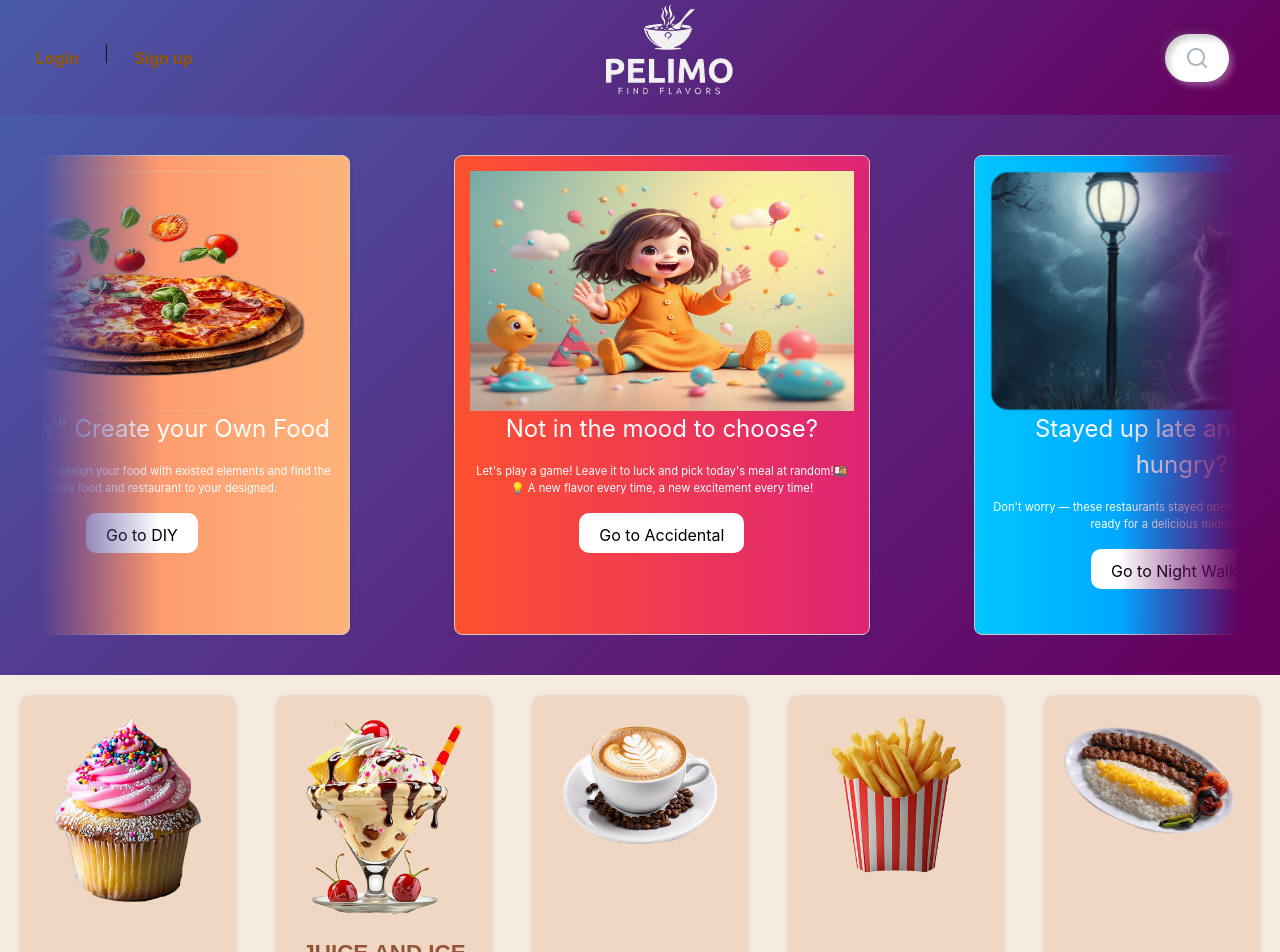
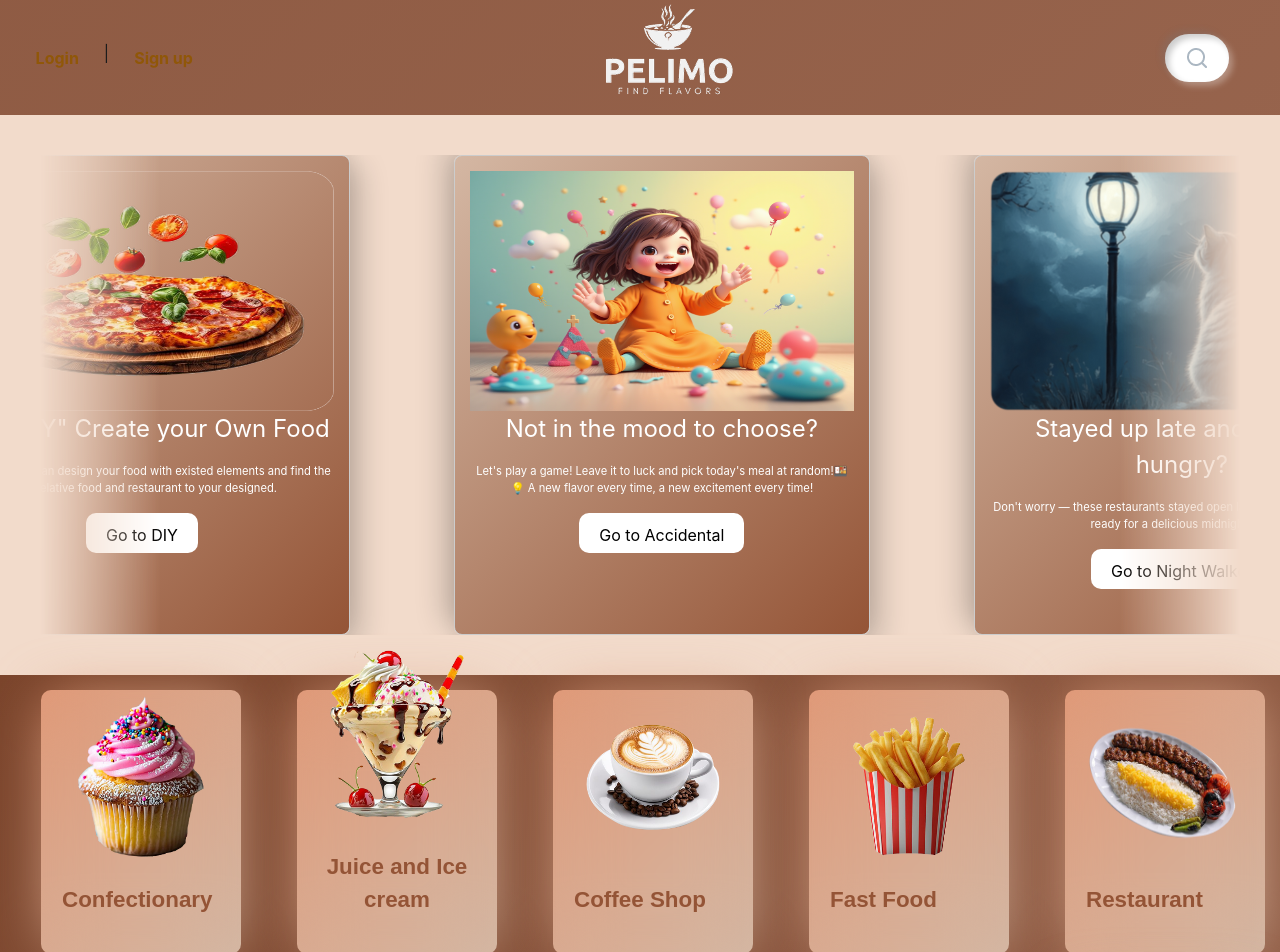
Before and after one commit to pelimo-team/frontend, a React (Vite) app: page / in a window 1280 px wide. Shown: the top 952 px of the page. Built offline with nearby package versions, Linux system fonts and the light colour scheme.

Commit message:
fixing advanced search problems and re design hoe

```diff
--- a/src/components/AdvancedSearch/CategoryTabs.tsx
+++ b/src/components/AdvancedSearch/CategoryTabs.tsx
@@ -1,16 +1,21 @@
-import React, { useRef, useEffect } from 'react';
-import { CategoryType, categories } from './types';
+import React, { useContext, useRef, useEffect, useState} from 'react';
+import { AuthContext } from "../../pages/AuthContext";
+import {  categories } from './types';
 
-interface CategoryTabsProps {
-  activeTab: CategoryType;
-  setActiveTab: (tab: CategoryType) => void;
-}
+// interface CategoryTabsProps {
+//   activeTab: CategoryType;
+//   setActiveTab: (tab: CategoryType) => void;
+// }
 
-const CategoryTabs: React.FC<CategoryTabsProps> = ({ activeTab, setActiveTab }) => {
-  const [underlineStyle, setUnderlineStyle] = React.useState<{
-    width: string;
-    left: string;
-  }>({ width: "0px", left: "0px" });
+
+const CategoryTabs: React.FC = () => {
+  const { activeTab, setActiveTab } = useContext(AuthContext); // ✅ Read directly from context
+  const [underlineStyle, setUnderlineStyle] = useState<{ width: string; left: string }>({
+    width: "0px",
+    left: "0px",
+  });
+
+
 
   const tabsRef = useRef<(HTMLButtonElement | null)[]>([]);
 
--- a/src/components/AdvancedSearch/types.ts
+++ b/src/components/AdvancedSearch/types.ts
@@ -5,6 +5,8 @@ export interface Restaurant {
   average_rating: number | null;
   reviews_count: number;
   delivery_cost: number;
+  discription:string;
+  city: number
 }
 
 export interface MenuItem {
@@ -33,9 +35,9 @@ export const categories = [
   "Restaurant",
   "Fast Food",
   "Coffee Shop",
-  "Juice",
-  "pastry",
-  "Fruit",
+  "Juice and Ice cream",
+  "Confectionary",
+  "Fruits",
 ] as const;
 
 export const allFilters = [
@@ -47,7 +49,7 @@ export const allFilters = [
   "Best Seller",
   "Most Expensive",
   "Cheapest",
-  "Has Image",
+
 ] as const;
 
 export type FilterType = (typeof allFilters)[number];
--- a/src/components/Cart/CartSummary.tsx
+++ b/src/components/Cart/CartSummary.tsx
@@ -29,19 +29,19 @@ const CartSummary: React.FC<CartSummaryProps> = ({ items, deliveryCost }) => {
       <div className="d-flex justify-content-between mb-2">
         <span>جمع سفارش:</span>
         <span className="cart-food-price">
-          {itemsTotal.toLocaleString()} تومان
+        {(itemsTotal || 0).toLocaleString()} تومان
         </span>
       </div>
       <div className="d-flex justify-content-between mb-3">
         <span>هزینه ارسال:</span>
         <span className="cart-food-price">
-          {deliveryCost.toLocaleString()} تومان
+          {(deliveryCost || 0).toLocaleString()} تومان
         </span>
       </div>
       <div className="d-flex justify-content-between fw-bold">
         <span>مجموع:</span>
         <span className="cart-food-price">
-          {overallTotal.toLocaleString()} تومان
+          {(overallTotal || 0).toLocaleString()} تومان
         </span>
       </div>
 
--- a/src/components/HomePage/CategoriesSection.tsx
+++ b/src/components/HomePage/CategoriesSection.tsx
@@ -1,23 +1,42 @@
 import styles from "../../styles/HomePage.module.css";
+import { useNavigate } from "react-router-dom";
+import { useContext } from "react";
+import { AuthContext } from "../../pages/AuthContext";
+import { CategoryType } from "../../components/AdvancedSearch/types";
 
 const CategoriesSection = () => {
+  const navigate = useNavigate();
+  const { setActiveTab } = useContext(AuthContext);
+  const handleNavigation = (label: CategoryType) => {
+    setActiveTab(label); // ✅ Update the active tab globally
+    navigate("./advanced-search"); // Example navigation
+  };
   return (
     <section className={styles["categories-section"]}>
       {[
-        { src: "restaurant.png", label: "RESTAURANT" },
-        { src: "fast food.png", label: "FAST FOOD" },
-        { src: "coffee shop.png", label: "COFFEE SHOP" },
-        { src: "juice and ice cream.png", label: "JUICE AND ICE CREAM" },
-        { src: "confectionary.png", label: "CONFECTIONARY" },
-        { src: "fruits.png", label: "FRUITS" },
+        { src: "restaurant.png", label: "Restaurant",  },
+        { src: "fast food.png", label: "Fast Food" },
+        { src: "coffee shop.png", label: "Coffee Shop" },
+        { src: "juice and ice cream.png", label: "Juice and Ice cream" },
+        { src: "confectionary.png", label: "Confectionary" },
+        { src: "fruits.png", label: "Fruits" },
       ].map((item, index) => (
-        <div
+        <button
           key={index}
-          className={`${styles["category-item"]} ${styles["fade-in-up"]} ${styles[`delay-${index + 1}`]}`}
+          className={`${styles["category-item"]} ${styles["fade-in-up"]} ${
+            styles[`delay-${index + 1}`]
+          }`}
+          onClick={() => handleNavigation(item.label as CategoryType)}
+
         >
-          <img src={item.src} alt={item.label} />
+          <img
+            className={styles["cat-item-image"]}
+            src={item.src}
+            alt={item.label}
+          />
           <p>{item.label}</p>
-        </div>
+
+        </button>
       ))}
     </section>
   );
--- a/src/components/HomePage/HeroSection.tsx
+++ b/src/components/HomePage/HeroSection.tsx
@@ -17,7 +17,7 @@ interface Slide {
 const slides: Slide[] = [
   {
     position: "1",
-    bg: "linear-gradient(to right, #ff7e5f, #feb47b)",
+    bg: "linear-gradient(135deg, #D4B7A3, #945436)",
     text: 'Use "DIY" Create your Own Food',
     description:
       'With "DIY" you can design your food with existed elements and find the most relative food and restaurant to your designed.',
@@ -27,7 +27,7 @@ const slides: Slide[] = [
   },
   {
     position: "2",
-    bg: "linear-gradient(to right, #6a11cb, #2575fc)",
+    bg: "linear-gradient(135deg, #D4B7A3, #945436)",
     text: "Play Games, Earn Discounts, Charge your Wallet",
     description: "Earn money with playing!",
     image: "/game console.png",
@@ -36,7 +36,7 @@ const slides: Slide[] = [
   },
   {
     position:"3",
-    bg: "linear-gradient(to right, #00c6ff, #0072ff)",
+    bg: "linear-gradient(135deg, #D4B7A3, #945436)",
     text: "Stayed up late and feeling hungry?",
     description:
       "Don't worry — these restaurants stayed open late just for you!🍔✨ Get ready for a delicious midnight bite!",
@@ -46,7 +46,7 @@ const slides: Slide[] = [
   },
   {
     position:"4",
-     bg: "linear-gradient(to right, #ff512f, #dd2476)",
+     bg: "linear-gradient(135deg, #D4B7A3, #945436)",
     text: "Not in the mood to choose?",
     description:
       "Let's play a game! Leave it to luck and pick today's meal at random!🍱💡 A new flavor every time, a new excitement every time!",
--- a/src/pages/AdvancedSearch.tsx
+++ b/src/pages/AdvancedSearch.tsx
@@ -1,7 +1,12 @@
 import React, { useState, useEffect } from "react";
 import "../styles/AdvancedSearch.css";
 import { useLocation } from "react-router-dom";
-import { CategoryType, FilterType, Restaurant, MenuItem } from "../components/AdvancedSearch/types";
+import {
+  CategoryType,
+  FilterType,
+  Restaurant,
+  MenuItem,
+} from "../components/AdvancedSearch/types";
 import Header from "../components/AdvancedSearch/Header";
 import CategoryTabs from "../components/AdvancedSearch/CategoryTabs";
 import Filters from "../components/AdvancedSearch/Filters";
@@ -19,8 +24,12 @@ const AdvancedSearch: React.FC = () => {
   const [menuItems, setMenuItems] = useState<MenuItem[]>([]);
   const [loading, setLoading] = useState<boolean>(false);
   const [error, setError] = useState<string | null>(null);
-  const [searchMode, setSearchMode] = useState<"restaurants" | "items">("restaurants");
-  const [selectedShopIndex, setSelectedShopIndex] = useState<number | null>(null);
+  const [searchMode, setSearchMode] = useState<"restaurants" | "items">(
+    "restaurants"
+  );
+  const [selectedShopIndex, setSelectedShopIndex] = useState<number | null>(
+    null
+  );
   const [showAllItems, setShowAllItems] = useState<boolean>(false);
 
   useEffect(() => {
@@ -107,8 +116,7 @@ const AdvancedSearch: React.FC = () => {
         queryParams.append("is_onsale", "true");
       if (activeFilters.includes("Best Seller"))
         queryParams.append("is_bestseller", "true");
-      if (activeFilters.includes("Has Image"))
-        queryParams.append("has_image", "true");
+
       if (activeFilters.includes("Most Expensive"))
         queryParams.append("ordering", "-price");
       if (activeFilters.includes("Cheapest"))
@@ -172,9 +180,14 @@ const AdvancedSearch: React.FC = () => {
     }
   };
 
-  const visibleItems = searchMode === "restaurants"
-    ? showAllItems ? restaurants : restaurants.slice(0, 6)
-    : showAllItems ? menuItems : menuItems.slice(0, 6);
+  const visibleItems =
+    searchMode === "restaurants"
+      ? showAllItems
+        ? restaurants
+        : restaurants.slice(0, 6)
+      : showAllItems
+      ? menuItems
+      : menuItems.slice(0, 6);
 
   return (
     <div className="advanced-search">
@@ -184,14 +197,8 @@ const AdvancedSearch: React.FC = () => {
         searchMode={searchMode}
         setSearchMode={setSearchMode}
       />
-      <CategoryTabs
-        activeTab={activeTab}
-        setActiveTab={setActiveTab}
-      />
-      <Filters
-        activeFilters={activeFilters}
-        toggleFilter={toggleFilter}
-      />
+      <CategoryTabs activeTab={activeTab} setActiveTab={setActiveTab} />
+      <Filters activeFilters={activeFilters} toggleFilter={toggleFilter} />
       <ResultsSection
         searchMode={searchMode}
         visibleItems={visibleItems}
--- a/src/pages/AuthContext.tsx
+++ b/src/pages/AuthContext.tsx
@@ -1,19 +1,25 @@
 import{ createContext, useState, useEffect, ReactNode } from "react";
+import { CategoryType } from "../components/AdvancedSearch/types"
 
 interface AuthContextType {
   isLoggedIn: boolean;
   login: () => void;
   logout: () => void;
+  activeTab: CategoryType;
+  setActiveTab: (tab: CategoryType) => void;
 }
 
 export const AuthContext = createContext<AuthContextType>({
   isLoggedIn: false,
   login: () => {},
   logout: () => {},
+  activeTab: "Restaurant", // Default Value
+  setActiveTab: () => {},
 });
 
 export const AuthProvider = ({ children }: { children: ReactNode }) => {
   const [isLoggedIn, setIsLoggedIn] = useState<boolean>(false);
+  const [activeTab, setActiveTab] = useState<CategoryType>("Restaurant"); // New State
 
   useEffect(() => {
     const token = localStorage.getItem("token");
@@ -31,7 +37,7 @@ export const AuthProvider = ({ children }: { children: ReactNode }) => {
   };
 
   return (
-    <AuthContext.Provider value={{ isLoggedIn, login, logout }}>
+    <AuthContext.Provider value={{ isLoggedIn, login, logout, activeTab, setActiveTab }}>
       {children}
     </AuthContext.Provider>
   );
--- a/src/styles/AdvancedSearch.css
+++ b/src/styles/AdvancedSearch.css
@@ -92,6 +92,7 @@ body {
   align-items: center;
   justify-content: center;
   backdrop-filter: blur(8px);
+  background: none;
 }
 
 .cart-icon-advanced-search:hover,
--- a/src/styles/HomePage.module.css
+++ b/src/styles/HomePage.module.css
@@ -23,11 +23,11 @@ body {
 /* هدر */
 .home-header {
   display: grid;
-  grid-template-columns:  2% 50% 1.75% 42.25%;
+  grid-template-columns: 2% 50% 1.75% 42.25%;
   align-items: center;
   font-family: -apple-system, BlinkMacSystemFont, sans-serif;
   overflow: auto;
-  background: linear-gradient(315deg, rgba(101,0,94,1) 3%, rgba(60,132,206,1) 38%, rgba(48,238,226,1) 68%, rgba(255,25,25,1) 98%);
+  background:linear-gradient(135deg, #7A442B, #97644D);
   animation: gradient 15s ease infinite;
   background-size: 400% 400%;
   background-attachment: fixed;
@@ -36,8 +36,6 @@ body {
 }
 /*slider*/
 /* From Uiverse.io by ashwin_5681 */
-
-
 
 /* ستون 1: Login | Sign up */
 .header-left {
@@ -67,8 +65,6 @@ body {
 
 /* ستون 2: فیلد Address */
 
-
-
 .magnify-icon1 {
   position: absolute;
   left: 10px;
@@ -91,11 +87,9 @@ body {
 .header-logo img {
   height: auto;
   width: 10rem;
-
 }
 
-
-.search-container{
+.search-container {
   max-width: 20rem;
   margin-left: auto;
   background: #fff;
@@ -114,35 +108,29 @@ body {
  text-shadow:  0px 0px 6px rgba(255,255,255,.3),
             -4px -4px 6px rgba(116, 125, 136, .2);
 text-shadow: 2px 2px 3px rgba(255,255,255,0.5);*/
-box-shadow:  4px 4px 6px 0 rgba(255,255,255,.3),
-            -4px -4px 6px 0 rgba(116, 125, 136, .2),
-  inset -4px -4px 6px 0 rgba(255,255,255,.2),
-  inset 4px 4px 6px 0 rgba(0, 0, 0, .2);
+  box-shadow: 4px 4px 6px 0 rgba(255, 255, 255, 0.3),
+    -4px -4px 6px 0 rgba(116, 125, 136, 0.2),
+    inset -4px -4px 6px 0 rgba(255, 255, 255, 0.2),
+    inset 4px 4px 6px 0 rgba(0, 0, 0, 0.2);
 }
 
-.search-container:hover > .search-input{
+.search-container:hover > .search-input {
   width: 20rem;
 }
 
-.search-container .search-input{
+.search-container .search-input {
   background: transparent;
   border: none;
-  outline:none;
+  outline: none;
   width: 0px;
   font-weight: 500;
   font-size: 16px;
   transition: 0.8s;
-
 }
 
-.search-container .search-btn .fas{
+.search-container .search-btn .fas {
   color: #5cbdbb;
 }
-
-
-
-
-
 
 .magnify-icon2 {
   position: absolute;
@@ -166,8 +154,6 @@ box-shadow:  4px 4px 6px 0 rgba(255,255,255,.3),
   margin-top: 5px;
 } */
 
-
-
 .profile-dropdown-content {
   margin-left: 4rem;
   display: none;
@@ -176,13 +162,13 @@ box-shadow:  4px 4px 6px 0 rgba(255,255,255,.3),
   z-index: 1;
   min-width: 200px;
   background-color: white;
-  border: 2px solid #ABB7C2;
+  border: 2px solid #abb7c2;
   border-radius: 0px 15px 15px 15px;
-  box-shadow: 0px 8px 16px 0px rgba(0,0,0,0.2);
+  box-shadow: 0px 8px 16px 0px rgba(0, 0, 0, 0.2);
 }
 
 .profile-dropdown-content a {
-  color: #ABB7C2;
+  color: #abb7c2;
   padding: 8px 10px;
   text-decoration: none;
   display: block;
@@ -190,13 +176,13 @@ box-shadow:  4px 4px 6px 0 rgba(255,255,255,.3),
 }
 
 .profile-dropdown-content a:hover {
-  background-color: #ABB7C2;
+  background-color: #abb7c2;
   color: black;
 }
 
 .profile-dropdown-content a:focus {
   background-color: white;
-  color: #ABB7C2;
+  color: #abb7c2;
 }
 
 .first-line:hover {
@@ -207,21 +193,19 @@ box-shadow:  4px 4px 6px 0 rgba(255,255,255,.3),
   border-radius: 0px 0px 13px 13px;
 }
 
-
 .profile-button:hover .profile-dropdown-content {
   display: block;
 }
 
-.profile-icon{
-
+.profile-icon {
   width: 2rem;
   height: 2rem;
 }
-.home-profile  {
+.home-profile {
   margin-left: 3rem;
   height: 3rem;
   width: 3rem;
-  background:white;
+  background: white;
   border: none;
   border-radius: 30rem;
   color: #fff;
@@ -235,7 +219,6 @@ box-shadow:  4px 4px 6px 0 rgba(255,255,255,.3),
   box-shadow: 0 4px 15px rgba(0, 0, 0, 0.2);
 }
 
-
 /* بخش Hero */
 .hero-section {
   position: relative;
@@ -246,10 +229,14 @@ box-shadow:  4px 4px 6px 0 rgba(255,255,255,.3),
   padding: 40px;
   font-family: -apple-system, BlinkMacSystemFont, sans-serif;
   overflow: auto;
-  background: linear-gradient(315deg, rgba(101,0,94,1) 3%, rgba(60,132,206,1) 38%, rgba(48,238,226,1) 68%, rgba(255,25,25,1) 98%);
+  background-color: #F2DBCB;
+;
+
   animation: gradient 15s ease infinite;
   background-size: 400% 400%;
   background-attachment: fixed;
+
+
 }
 @keyframes gradient {
   0% {
@@ -311,7 +298,6 @@ box-shadow:  4px 4px 6px 0 rgba(255,255,255,.3),
   }
 }
 
-
 .hero-content {
   flex: 1;
   padding: 1rem;
@@ -322,9 +308,17 @@ box-shadow:  4px 4px 6px 0 rgba(255,255,255,.3),
   padding: 15px;
   border: 1px solid #ccc;
   border-radius: 8px;
-  box-shadow: 0 2px 5px rgba(0, 0, 0, 0.1);
+  box-shadow:
+  10px 10px 30px rgba(0, 0, 0, 0.2),  /* سایه تیره در پایین و راست */
+  -10px -10px 30px rgba(0, 0, 0, 0.2); /* سایه روشن بالا و چپ */
   color: white;
   text-align: center;
+}
+.card:hover{
+  box-shadow:
+    15px 15px 40px rgba(0, 0, 0, 0.3),
+    -15px -15px 40px rgba(255, 255, 255, 0.8);
+    transform: translateY(-5px); /* کمی بالا بیاید */
 }
 
 .card-text {
@@ -335,12 +329,12 @@ box-shadow:  4px 4px 6px 0 rgba(255,255,255,.3),
   font-size: 0.7rem;
   color: white;
 }
-.card img{
+.card img {
   width: 10rem;
   height: 15rem;
 }
-.card-button-text{
-  color:black;
+.card-button-text {
+  color: black;
   font-size: 1rem;
 }
 
@@ -358,7 +352,6 @@ box-shadow:  4px 4px 6px 0 rgba(255,255,255,.3),
   gap: 0;
 }
 .slider .list .item {
-
   width: var(--width);
   height: var(--height);
   position: absolute;
@@ -374,8 +367,7 @@ box-shadow:  4px 4px 6px 0 rgba(255,255,255,.3),
 }
 @keyframes autoRun {
   from {
-    left: calc(var(--width)*-1);
-
+    left: calc(var(--width) * -1);
   }
   to {
     left: 100%;
@@ -401,14 +393,13 @@ box-shadow:  4px 4px 6px 0 rgba(255,255,255,.3),
   }
 }
 
-
 .hero-content p {
   margin-bottom: 15px;
   font-size: 20px;
 }
 
 .hero-button {
-  background:white;
+  background: white;
   border: none;
   border-radius: 10px;
   color: #fff;
@@ -463,35 +454,65 @@ box-shadow:  4px 4px 6px 0 rgba(255,255,255,.3),
 }
 /* سکشن دسته‌بندی‌ها (Categories) */
 .categories-section {
-  display:grid;
-  grid-template-columns: repeat(auto-fit, minmax(30rem, 1fr));
+  display: grid;
+  grid-template-columns: 16.66% 16.66% 16.66% ;
   grid-gap: 100px;
   padding: 20px;
-  background-color: #f5ebe0;
+
   direction: rtl;
+  background:linear-gradient(135deg, #7A442B, #97644D);
 
 }
 .category-item {
+  border: none;
+  position: relative;
+  width: 190px;
+  height: 254px;
+  background-color: #000;
   display: flex;
   flex-direction: column;
-background-color: #f0d7c3;
-border-radius: 15px;
-box-shadow: 0 2px 5px rgba(0, 0, 0, 0.1);
-text-align: center;
-padding: 20px;
+  justify-content: end;
+  padding: 12px;
+  gap: 12px;
+  border-radius: 8px;
+  cursor: pointer;
 
   transition: transform 0.2s;
 }
-.category-item:hover{
-  transform: translateY(-15px);
+.category-item::before {
+  content: "";
+  position: absolute;
+  inset: 0;
+  left: -5px;
+  margin: auto;
+  width: 200px;
+  height: 264px;
+  border-radius: 10px;
+  background: linear-gradient(-45deg, #D4B7A3 0%, #e09a79 100%);
+  z-index: -10;
+  pointer-events: none;
+  transition: all 0.6s cubic-bezier(0.175, 0.885, 0.32, 1.275);
 }
-.category-item img {
-  width: 100%;
-  height: auto;
+.category-item::after {
+  content: "";
+  z-index: -1;
+  position: absolute;
+  inset: 0;
+  background: linear-gradient(-45deg, #D4B7A3 0%, #e09a79 100%);
+  transform: translate3d(0, 0, 0) scale(0.95);
+  filter: blur(20px);
+}
+.category-item::after {
+  filter: blur(30px);
+}
+.category-item:hover::before {
+  transform: rotate(-90deg) scaleX(1.34) scaleY(0.77);
+}
+.cat-item-image{
+  width: 10rem;
+  height: 20rem;
   border-radius: 10px;
-  margin-bottom: 15px;
   align-content: center;
-
 }
 .category-item p {
   font-family: sans-serif;
@@ -509,23 +530,21 @@ transition: transform 0.2s;
   display: flex;
   align-items: center;
   justify-content: center;
-
 }
 .best-ones-section {
   background: #f5ebe0;
   padding: 40px;
 }
 .best-ones-title {
-  text-align:left;
+  text-align: left;
   color: #945436;
   font-size: 4rem;
   margin-bottom: 20px;
 }
 .category-title {
-  text-align:right;
+  text-align: right;
   color: #945436;
   font-size: 4rem;
-
 }
 .best-ones-container {
   display: flex;
@@ -540,7 +559,7 @@ transition: transform 0.2s;
   border-radius: 10px;
   text-align: center;
   padding: 10px;
-  box-shadow: 0 2px 8px rgba(0,0,0,0.1);
+  box-shadow: 0 2px 8px rgba(0, 0, 0, 0.1);
 }
 
 .best-ones-item .image-box {
@@ -601,7 +620,7 @@ transition: transform 0.2s;
   margin: 0 0.5rem;
   background: white;
   border-radius: 0.5rem;
-  box-shadow: 0 2px 5px rgba(0,0,0,0.1);
+  box-shadow: 0 2px 5px rgba(0, 0, 0, 0.1);
 }
 
 .best-ones-item .image-box {
@@ -856,12 +875,24 @@ transition: transform 0.2s;
   animation: fadeInUp 0.6s ease-out forwards;
 }
 
-.delay-1 { animation-delay: 0.1s; }
-.delay-2 { animation-delay: 0.2s; }
-.delay-3 { animation-delay: 0.3s; }
-.delay-4 { animation-delay: 0.4s; }
-.delay-5 { animation-delay: 0.5s; }
-.delay-6 { animation-delay: 0.6s; }
+.delay-1 {
+  animation-delay: 0.1s;
+}
+.delay-2 {
+  animation-delay: 0.2s;
+}
+.delay-3 {
+  animation-delay: 0.3s;
+}
+.delay-4 {
+  animation-delay: 0.4s;
+}
+.delay-5 {
+  animation-delay: 0.5s;
+}
+.delay-6 {
+  animation-delay: 0.6s;
+}
 /* فقط یک انیمیشن ساده هنگام سوییچ کارت‌ها روی container */
 .slide-animation {
   animation: slideFade 0.4s ease;
@@ -904,7 +935,7 @@ transition: transform 0.2s;
   margin: 0 0.5rem;
   background: #fff;
   border-radius: 10px;
-  box-shadow: 0 2px 8px rgba(0,0,0,0.1);
+  box-shadow: 0 2px 8px rgba(0, 0, 0, 0.1);
   padding: 10px;
   box-sizing: border-box;
   transition: transform 0.3s ease;
```
Also changed, not shown: 1 other file (tests, documents, lock files or other folders). Lines whose indentation alone changed are shown as unchanged.
